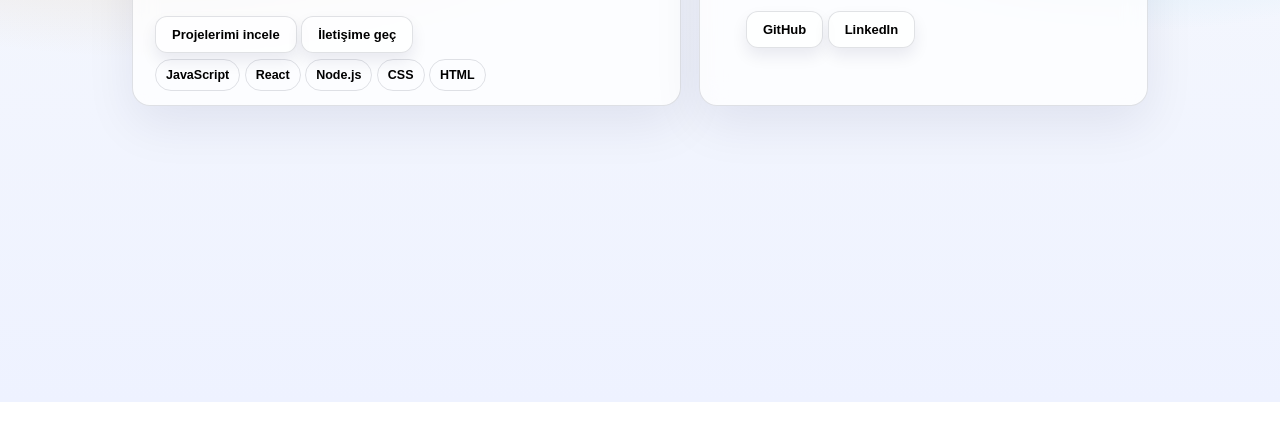
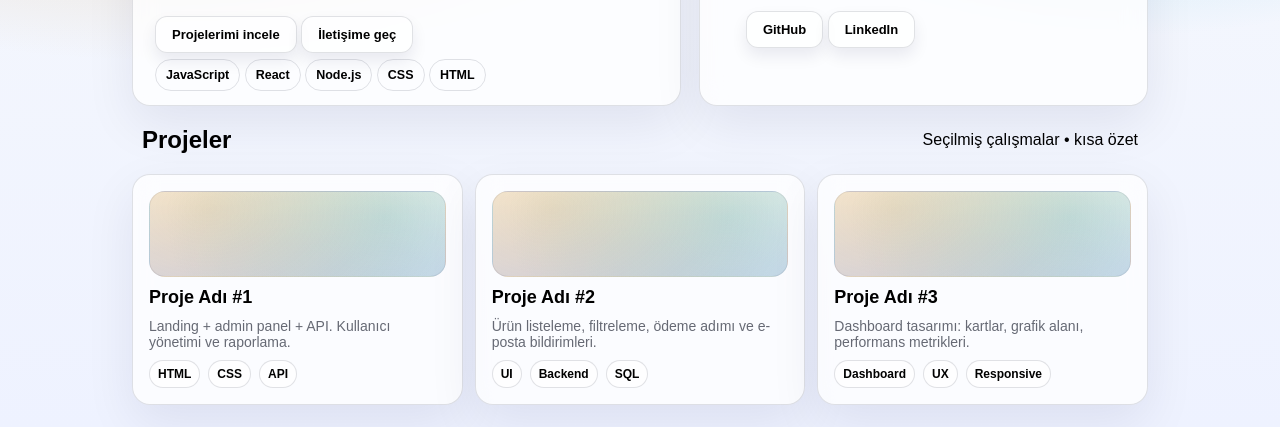
Before and after one commit to timec21/EceTemelPortfolio, a plain HTML site: page ProjectHtmlCss/Portfoy.html in a window 1280 px wide. Shown: the part 398-825 px from the top of the page. Before the commit the page ends 800 px from the top, so only its background shows below. Drawn offline with Linux system fonts and the light colour scheme.

Commit message:
add projects section

```diff
--- a/ProjectHtmlCss/Portfoy.html
+++ b/ProjectHtmlCss/Portfoy.html
@@ -55,9 +55,15 @@
               <span>Full-Stack Developer • İstanbul</span>
             </div>
             <div class="quick">
-                    <div class="row"><small>Uzmanlık</small><strong>Web & API</strong></div>
-                    <div class="row"><small>Odak</small><strong>Performans</strong></div>
-                    <div class="row"><small>İş</small><strong>Freelance/Full-time</strong></div>
+              <div class="row">
+                <small>Uzmanlık</small><strong>Web & API</strong>
+              </div>
+              <div class="row">
+                <small>Odak</small><strong>Performans</strong>
+              </div>
+              <div class="row">
+                <small>İş</small><strong>Freelance/Full-time</strong>
+              </div>
             </div>
             <div class="cta">
               <a href="" class="btn">GitHub</a>
@@ -66,6 +72,48 @@
           </div>
         </aside>
       </section>
+      <section id="#projeler">
+        <div class="section-title">
+          <h2>Projeler</h2>
+          <p>Seçilmiş çalışmalar • kısa özet</p>
+        </div>
+        <div class="grid">
+          <article class="card proj">
+            <div class="thum"></div>
+            <h3>Proje Adı #1</h3>
+            <p>Landing + admin panel + API. Kullanıcı yönetimi ve raporlama.</p>
+            <div class="meta">
+              <span class="tag">HTML</span>
+              <span class="tag">CSS</span>
+              <span class="tag">API</span>
+            </div>
+          </article>
+          <article class="card proj">
+            <div class="thum"></div>
+            <h3>Proje Adı #2</h3>
+            <p>
+              Ürün listeleme, filtreleme, ödeme adımı ve e-posta bildirimleri.
+            </p>
+            <div class="meta">
+              <span class="tag">UI</span>
+              <span class="tag">Backend</span>
+              <span class="tag">SQL</span>
+            </div>
+          </article>
+          <article class="card proj">
+            <div class="thum"></div>
+            <h3>Proje Adı #3</h3>
+            <p>
+              Dashboard tasarımı: kartlar, grafik alanı, performans metrikleri.
+            </p>
+            <div class="meta">
+              <span class="tag">Dashboard</span>
+              <span class="tag">UX</span>
+              <span class="tag">Responsive</span>
+            </div>
+          </article>
+        </div>
+      </section>
     </main>
   </body>
 </html>
--- a/ProjectHtmlCss/style.css
+++ b/ProjectHtmlCss/style.css
@@ -193,3 +193,62 @@ h1{
 .row strong {
     font-weight: 800;
 }
+
+.grid{
+    display: grid;
+    grid-template-columns: repeat(3, 1fr);
+    gap: 12px;
+}
+
+.proj{
+    padding: 16px;
+    display: grid;
+    gap: 10px;
+    min-height: 170px;
+}
+
+.thum{
+    height: 86px;
+    border-radius: 16px;
+    background:
+        radial-gradient(600px 400px at 20% 20%, rgba(191, 122, 11, 0.25), transparent 60%),
+        radial-gradient(400px 300px at 80% 30%, rgba(30, 178, 211, 0.25), transparent 55%),
+        linear-gradient(180deg, #ffffff, #e0e7ff);
+    border: 1px solid rgba(15, 23, 42, .08);
+    position: relative;
+    overflow: hidden;
+}
+
+.proj h3{
+    margin: 0px;
+    font-size: 18px;
+}
+
+.proj p{
+    margin: 0px;
+    font-size: 14px;
+    color: rgba(2, 6, 23, .6);
+}
+
+.meta{
+    display: flex;
+    gap: 8px;
+    flex-wrap: wrap;
+}
+
+.tag{
+    font-size: 12px;
+    font-weight: 700;
+    padding: 6px 8px;
+    border-radius: 999px;
+    border: 1px solid rgba(15, 23, 42, .12);
+    background: rgba(255, 255, 255, .65);
+}
+
+.section-title{
+    display: flex;
+    align-items: center;
+    justify-content: space-between;
+    margin-left: 10px;
+    margin-right: 10px;
+}
```
Lines whose indentation alone changed are shown as unchanged.
